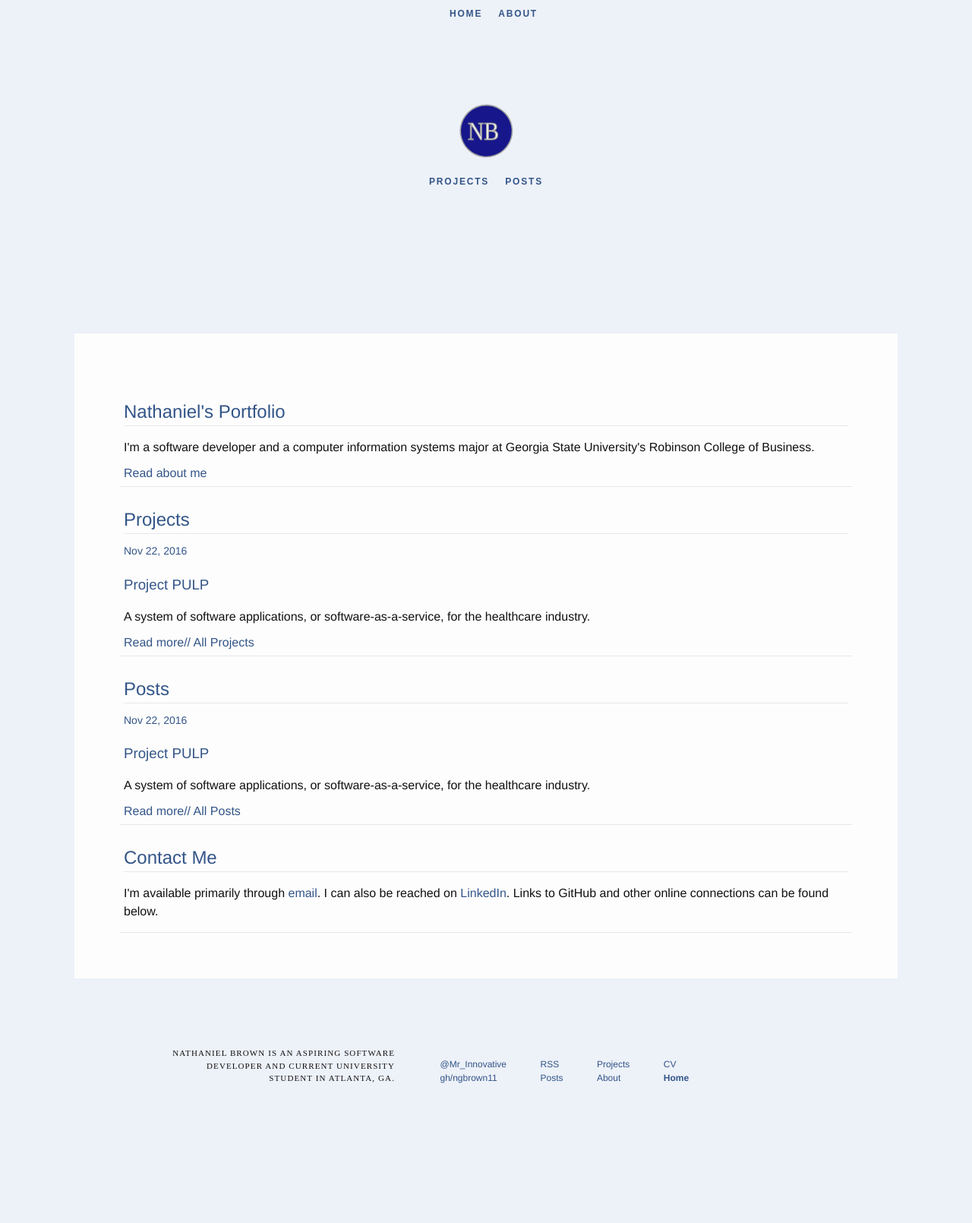
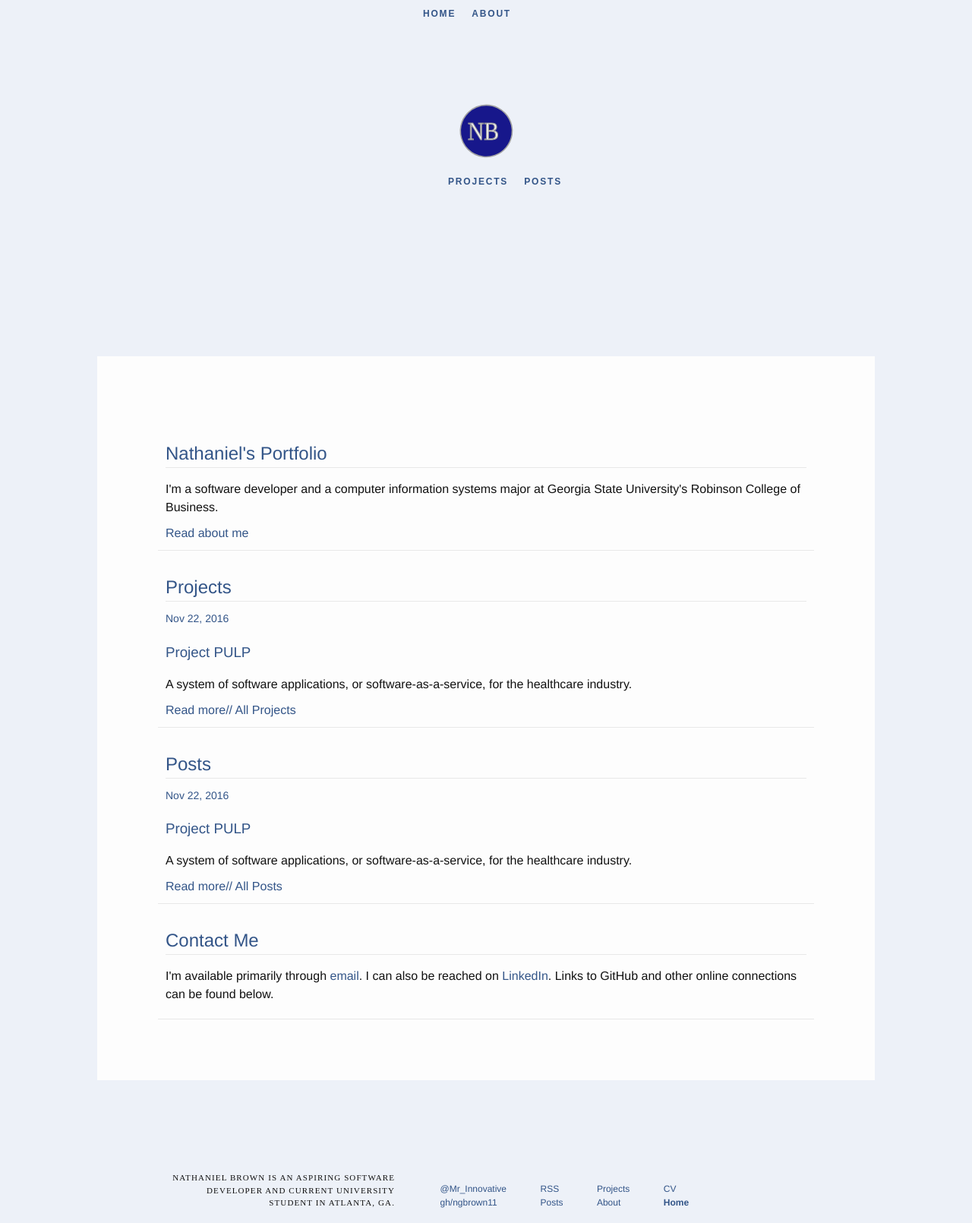
Before and after one commit to ngbrown11/ngbrown11.github.io, a Jekyll site: the page built from index.html, in a window 1280 px wide. Shown: the whole page at 76% size. Built offline with Jekyll 4.4.1, drawn with Linux system fonts in a browser that asks for light colours; before the commit the page ends 1446 px from its top, so only the background shows below that.

Commit message:
change main page and header styling

```diff
--- a/assets/main.scss
+++ b/assets/main.scss
@@ -84,22 +84,29 @@ $on-laptop:        900px;		//Originally 800px
      vertical-align: middle;
  }
  .nav.left {
-     margin-right: -20px;
+     margin-right: 50px;
  }
- /*.links.right {margin-left: 20px;}*/
+ .nav.right {
+     margin-left: 50px;
+ }
  .nav a {
      padding: 10px 0;
      margin: 0 8px;
      border: none;
+
+     &:hover {
+         border-bottom: 1px solid #357efc;
+     }
  }
  header a {
      text-decoration: none;
      //color: #505050;
  }
- header a:hover {
-     //color: #357efc;
-     border-bottom: 1px solid #357efc;
- }
+ // header a:hover {
+ //     //color: #357efc;
+ //     border-bottom: 1px solid #357efc;
+ // }
+
 /**
  * Footer
  */
@@ -141,8 +148,8 @@ ul, ol, dl, figure,
 }
 
 .page-content {
-	margin: $spacing * 3;
-	padding: $spacing-med * 3;
+	margin: $spacing * 4;
+	padding: $spacing-med * 4;
 }
 .page-heading {
     font-size: 20px;
@@ -168,9 +175,9 @@ ul, ol, dl, figure,
 
 // Sections
 .section {
-	padding: $spacing-small;
+	padding: $spacing-small * 2;
 	border-bottom: 1px solid $grey-color-light;
-	min-height: 48px;
+	min-height: 120px;
 }
 .section-title {
   border-bottom: 1px solid $grey-color-light;
--- a/index.html
+++ b/index.html
@@ -3,14 +3,14 @@ layout: default
 ---
 <!-- Mini-intro section -->
 <div class="section">
-	<h2 class="section-title">Nathaniel's Portfolio</h2>
+	<span><strong><h2 class="section-title">Nathaniel's Portfolio</h2></strong></span>
 	<p>I'm a software developer and a computer information systems major at Georgia State University's Robinson College of Business.</p>
 	<span><a href="/about/">Read about me</a></span>
 </div>
 
 <!-- Latest project section -->
 <div class="section">
-	<h2 class="section-title">Projects</h2>
+	<span><strong><h2 class="section-title">Projects</h2></strong></span>
 
 	{% for post in site.categories.Projects limit:1 %}
 		<span class="post-meta">{{ post.date | date: "%b %-d, %Y" }}</span>
@@ -25,7 +25,7 @@ layout: default
 
 <!-- Latest post section -->
 <div class="section">
-	<h2 class="section-title">Posts</h2>
+	<span><strong><h2 class="section-title">Posts</h2></strong></span>
 
 	{% for post in site.posts limit:1 %}
 		<span class="post-meta">{{ post.date | date: "%b %-d, %Y" }}</span>
@@ -40,6 +40,6 @@ layout: default
 
 <!-- Contacts section -->
 <div class="section">
-	<h2 class="section-title">Contact Me</h2>
+	<span><strong><h2 class="section-title">Contact Me</h2></strong></span>
 	<p>I'm available primarily through <a href="mailto:ngbrown11@gmail.com">email</a>. I can also be reached on <a href="https://linkedin.com/in/nathaniel-brown-597465b2">LinkedIn</a>. Links to GitHub and other online connections can be found below.</p>
 </div>
```
